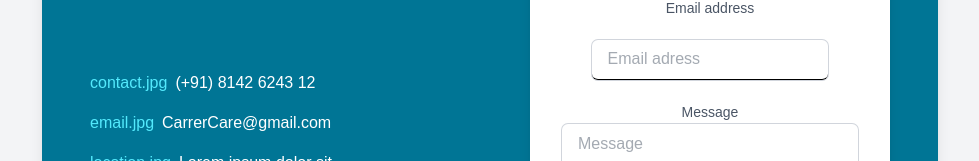
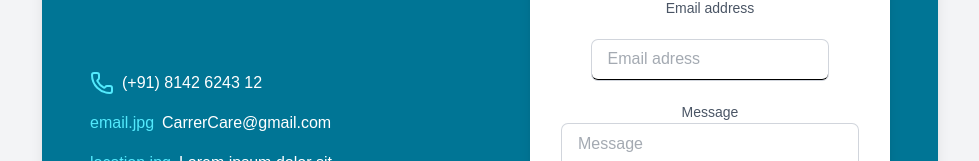
Before and after one commit to satyamrk18/CarrerCare, a React (Vite) app: page /contact in a window 1280 px wide. Shown: the part 347-508 px from the top of the page, without its empty margins (150-1129 px from the left). Built offline with nearby package versions, Linux system fonts and the light colour scheme.

Commit message:
add lucid react

```diff
--- a/src/pages/Contact.jsx
+++ b/src/pages/Contact.jsx
@@ -1,4 +1,5 @@
 import "./Contact.css";
+import { Phone } from "lucide-react"
 
 
 const Contact = () => {
@@ -17,7 +18,7 @@ const Contact = () => {
                </div>
                <div className="flex flex-col space-y-4">
                 <div className="inline-flex space-x-2 items-center">
-                    <span className="text-cyan-300">contact.jpg</span>
+                    <span className="text-cyan-300"> <Phone /> </span>
                    <span> (+91) 8142 6243 12 </span>
                 </div>
                 <div className="inline-flex space-x-2 items-center">
```
